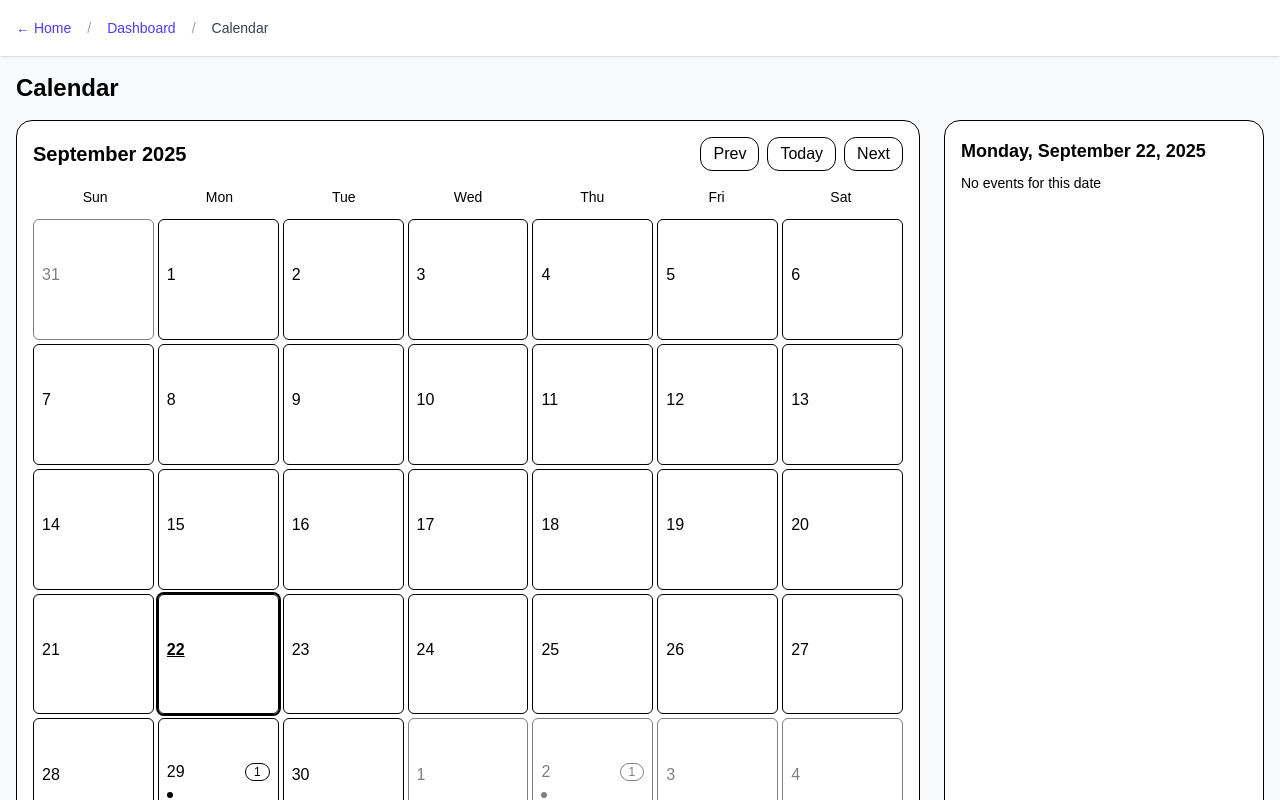
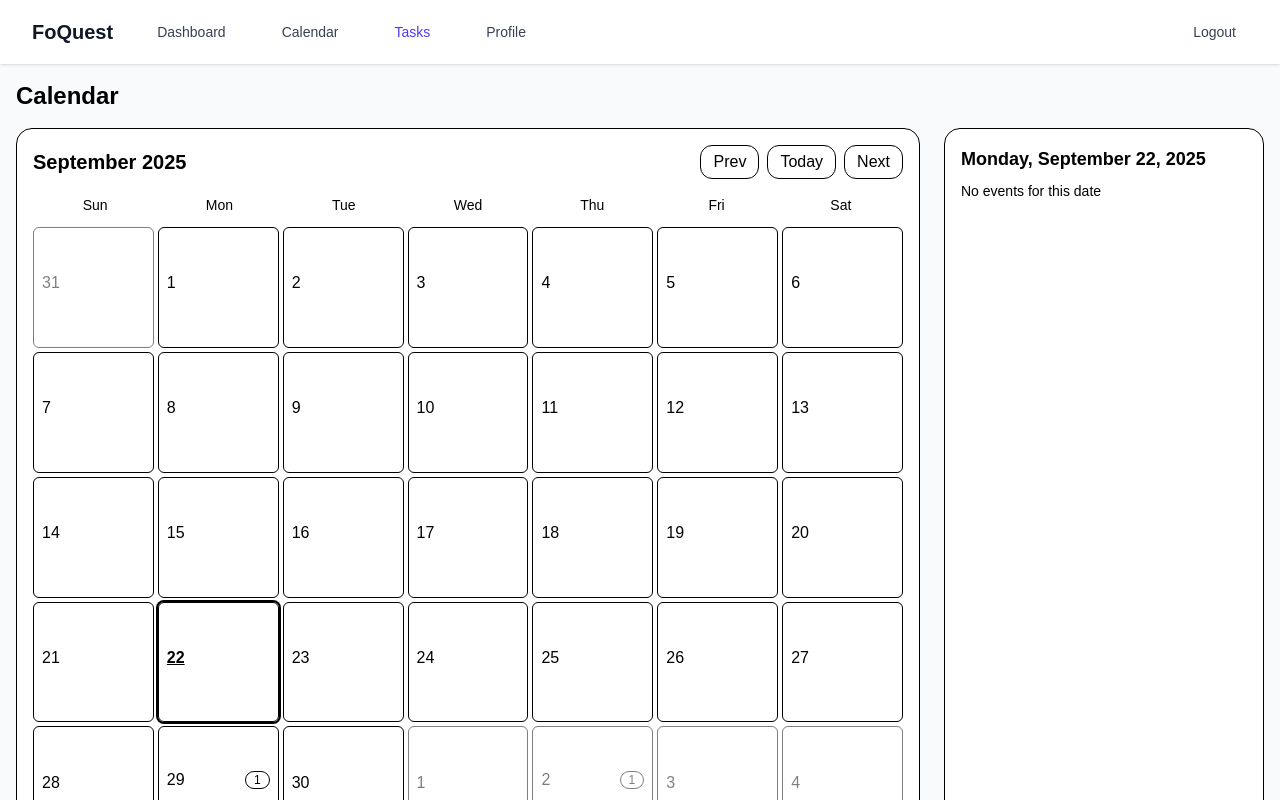
Before and after one commit to ryanrvargas/foquest-public, a Next.js app in the folder FoQuest/frontend/: page /dashboard/calendar in a window 1280 px wide. Shown: the top 800 px of the page. Built offline with nearby package versions, Linux system fonts and the light colour scheme; sample sign-in values are in the browser's storage.

Commit message:
Adjusted nav

```diff
--- a/FoQuest/frontend/src/app/dashboard/calendar/page.tsx
+++ b/FoQuest/frontend/src/app/dashboard/calendar/page.tsx
@@ -25,12 +25,49 @@ export default function CalendarPage() {
   return (
     <div className="min-h-screen bg-gray-50">
       <nav className="bg-white shadow-sm">
-        <div className="max-w-7xl mx-auto px-4 h-14 flex items-center gap-4">
-          <Link href="/" className="text-sm text-indigo-600">← Home</Link>
-          <span className="text-sm text-gray-400">/</span>
-          <Link href="/dashboard" className="text-sm text-indigo-600">Dashboard</Link>
-          <span className="text-sm text-gray-400">/</span>
-          <span className="text-sm text-gray-700">Calendar</span>
+        <div className="max-w-7xl mx-auto px-4 sm:px-6 lg:px-8">
+          <div className="flex justify-between h-16">
+            <div className="flex items-center space-x-8">
+              <Link href="/" className="text-xl font-bold text-gray-900">
+                FoQuest
+              </Link>
+              <Link
+                href="/dashboard"
+                className="text-gray-700 hover:text-gray-900 px-3 py-2 rounded-md text-sm font-medium"
+              >
+                Dashboard
+              </Link>
+              <Link
+                href="/dashboard/calendar"
+                className="text-gray-700 hover:text-gray-900 px-3 py-2 rounded-md text-sm font-medium"
+              >
+                Calendar
+              </Link>
+              <Link
+                href="/dashboard/tasks"
+                className="text-indigo-600 px-3 py-2 rounded-md text-sm font-medium"
+              >
+                Tasks
+              </Link>
+              <Link
+                href="/dashboard/profile"
+                className="text-gray-700 hover:text-gray-900 px-3 py-2 rounded-md text-sm font-medium"
+              >
+                Profile
+              </Link>
+            </div>
+            <div className="flex items-center space-x-4">
+              <span className="text-gray-700">
+
+              </span>
+              <button
+                onClick={logout}
+                className="text-gray-700 hover:text-gray-900 px-3 py-2 rounded-md text-sm font-medium"
+              >
+                Logout
+              </button>
+            </div>
+          </div>
         </div>
       </nav>
 
```
